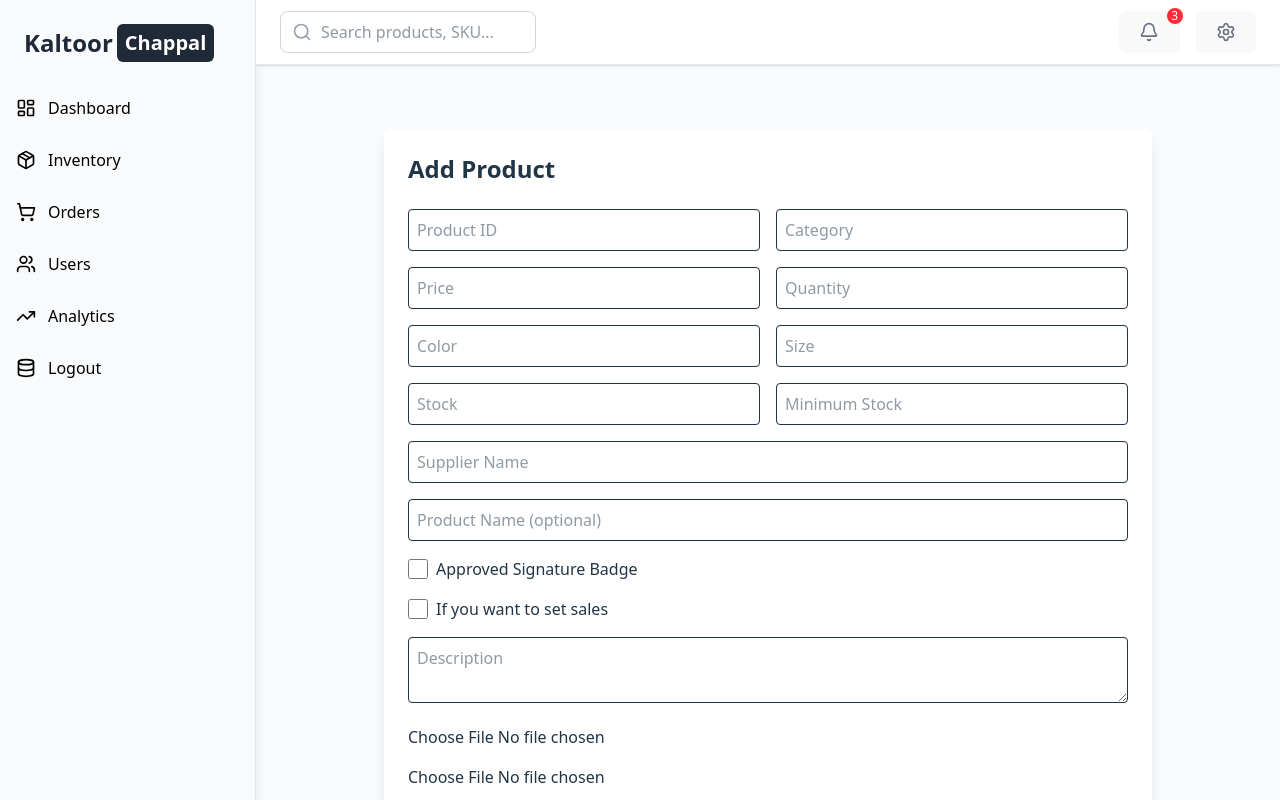
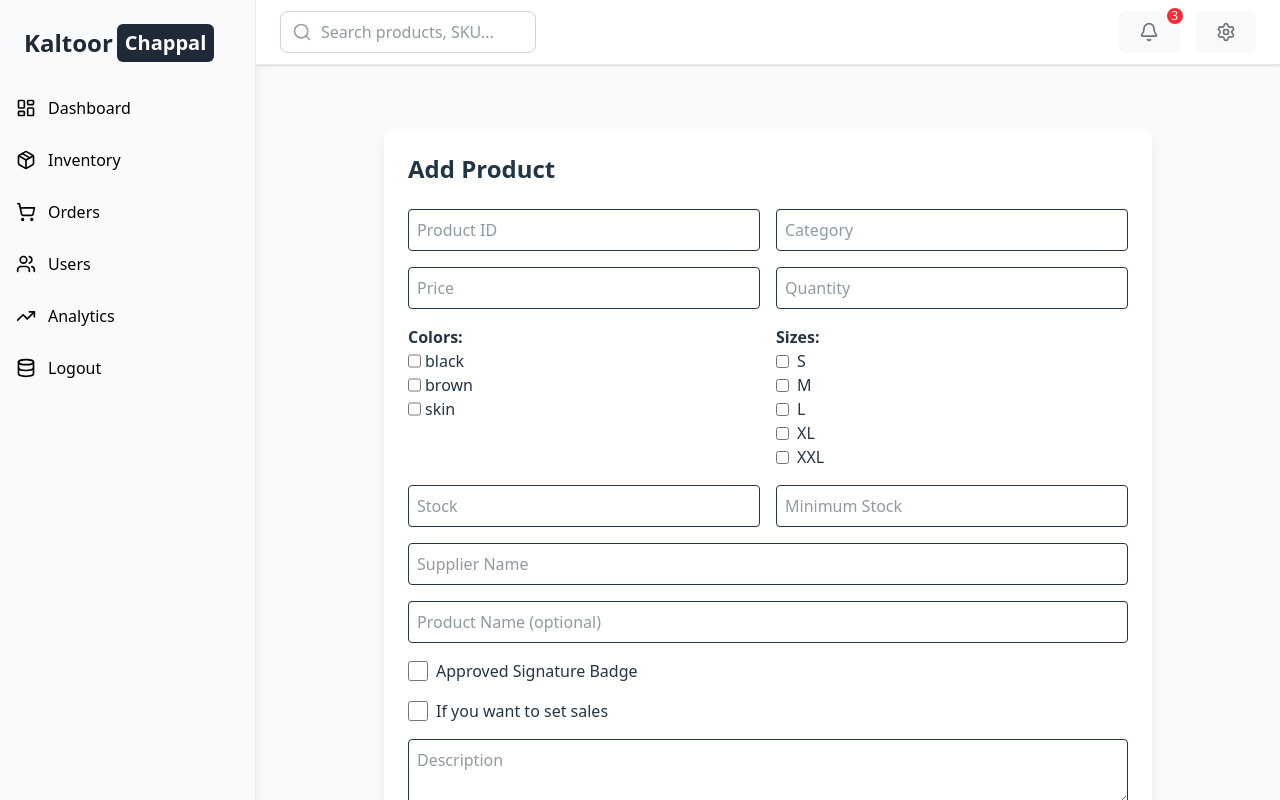
Before and after one commit to mr-mani921/peshawari-chappal-store, a React (Vite) app in the folder client/: page /admin/productadd in a window 1280 px wide. Built offline with nearby package versions, Linux system fonts and the light colour scheme; no server answers.

Commit message:
check color combination

```diff
--- a/client/src/AdminComponents/ProductAdd.jsx
+++ b/client/src/AdminComponents/ProductAdd.jsx
@@ -3,6 +3,7 @@ import axios from "axios";
 import API from "../utils/api";
 import { useProducts } from "../pages/Contexts/Product";
 import { Danger, Success } from "../utils/Tostify";
+import { Loader } from "lucide-react";
 
 const AddProduct = () => {
   const { setProducts } = useProducts();
@@ -19,9 +20,8 @@ const AddProduct = () => {
     badge: "",
     name: "",
     quantity: "",
-    color: "",
-    size: "",
-    stock: "",
+    color: [],
+    size: [],
     minStock: "",
     supplier: "",
     description: "",
@@ -38,6 +38,18 @@ const AddProduct = () => {
       }));
     }
   }, [formData.quantity]);
+
+
+    const handleCheckboxChange = (e, field) => {
+    const { value, checked } = e.target;
+    setFormData((prev) => {
+      if (checked) {
+        return { ...prev, [field]: [...prev[field], value] };
+      } else {
+        return { ...prev, [field]: prev[field].filter((item) => item !== value) };
+      }
+    });
+  };
 
   const handleChange = (e) => {
   const { name, value, type, checked } = e.target;
@@ -115,8 +127,8 @@ const AddProduct = () => {
         name: "",
         quantity: "",
         color: "",
-        size: "",
-        stock: "",
+        size: [],
+        stock: [],
         minStock: "",
         supplier: "",
         description: "",
@@ -178,27 +190,40 @@ const AddProduct = () => {
           />
         </div>
 
-        {/* Color & Size */}
-        <div className="grid grid-cols-1 md:grid-cols-2 gap-4">
-          <input
-            type="text"
-            name="color"
-            placeholder="Color"
-            value={formData.color}
-            onChange={handleChange}
-            required
-            className="w-full border p-2 rounded"
-          />
-          <input
-            type="text"
-            name="size"
-            placeholder="Size"
-            value={formData.size}
-            onChange={handleChange}
-            required
-            className="w-full border p-2 rounded"
-          />
-        </div>
+         <div className=" grid grid-cols-1 md:grid-cols-2 gap-4">
+<div className="">
+  <p className="font-semibold">Colors:</p>
+  {["black", "brown", "skin"].map((color) => (
+    <label key={color} className="flex  space-x-1">
+      <input
+        type="checkbox"
+        value={color}
+        checked={formData.color.includes(color)}
+        onChange={(e) => handleCheckboxChange(e, "color")}
+      />
+      <span>{color}</span>
+    </label>
+  ))}
+</div>
+
+{/* Size Checkboxes */}
+<div className=" ">
+  <p className="font-semibold">Sizes:</p>
+  {["S", "M", "L", "XL", "XXL"].map((size) => (
+    <label key={size} className="flex items-center space-x-2">
+      <input
+        type="checkbox"
+        value={size}
+        checked={formData.size.includes(size)}
+        onChange={(e) => handleCheckboxChange(e, "size")}
+      />
+      <span>{size}</span>
+    </label>
+  ))}
+</div>
+
+</div>
+
 
         {/* Stock & Min Stock */}
         <div className="grid grid-cols-1 md:grid-cols-2 gap-4">
@@ -297,7 +322,7 @@ const AddProduct = () => {
             onChange={(e) => handleImageUpload(e, "first")}
             required
           />
-          {loading && <p className="text-red-500">Uploading image...</p>}
+          {/* {loading && <p className="text-red-500">Uploading image...</p>} */}
           {formData.image && (
             <img
               src={formData.image}
@@ -315,7 +340,7 @@ const AddProduct = () => {
             onChange={(e) => handleImageUpload(e, "second")}
             required
           />
-          {loading && <p className="text-red-500">Uploading Hover Image...</p>}
+          {loading && <p className="text-red-500 flex justify-center"><Loader/></p>}
           {formData.hoverImage && (
             <img
               src={formData.hoverImage}
--- a/client/src/App.jsx
+++ b/client/src/App.jsx
@@ -62,7 +62,7 @@ import { ToastContainer } from 'react-toastify';
         { path: 'contact', element: <Contact /> },
         { path: 'CheckoutPage', element: <CheckoutPage /> },
         { path: 'products', element: <Products /> },
-        { path: 'productInfo', element: <ProductInfo /> },
+        { path: 'productInfo/:id', element: <ProductInfo /> },
         { path: 'wishlist', element: <Wishlist /> },
         { path: 'services', element: <Services /> },
         { path: 'termsOfService', element: <TermsOfService /> },
--- a/client/src/components/ProductCard.jsx
+++ b/client/src/components/ProductCard.jsx
@@ -41,26 +41,35 @@
         {/* ={`./ProductPage/${product.id}`} */}
 
         <div   className="product-image-container">
-          <Link to="./ProductInfo">
-
-            <img src={image} alt={name} className="product-image main-image" style={{
+       <Link to={`./productInfo/${product.id}`}>
+  <img
+    src={image}
+    alt={name}
+    className="product-image main-image"
+    style={{
       width: "100%",
-              height: " 238px",
+      height: "238px",
       borderRadius: "8px",
       overflow: "hidden",
-              border: " 1px solid #e5e7eb"
-            }} />
+      border: "1px solid #e5e7eb"
+    }}
+  />
   {hoverImage && (
-              <img style={{
+    <img
+      style={{
         width: "100%",
-                height: " 238px",
+        height: "238px",
         borderRadius: "8px",
         overflow: "hidden",
-                border: " 1px solid #e5e7eb"
-              }} src={hoverImage} alt={name} className="product-image hover-image" />
-
+        border: "1px solid #e5e7eb"
+      }}
+      src={hoverImage}
+      alt={name}
+      className="product-image hover-image"
+    />
   )}
 </Link>
+
 
           <div className="product-actions">
             <button className="action-btn" aria-label="Add to wishlist">
--- a/client/src/components/ProductInfo.tsx
+++ b/client/src/components/ProductInfo.tsx
@@ -1,7 +1,10 @@
 import React, { useState } from 'react';
 import { Star, Heart, Share2, MessageCircle, HelpCircle, ShoppingCart, Zap } from 'lucide-react';
+import { useProducts } from '../pages/Contexts/ProductContext';
+import { useParams } from 'react-router-dom';
 
 const ProductInfo: React.FC = () => {
+
   const [selectedSize, setSelectedSize] = useState('M');
   const [quantity, setQuantity] = useState(1);
   const [isSaved, setIsSaved] = useState(false);
--- a/client/src/pages/ProductInfo.tsx
+++ b/client/src/pages/ProductInfo.tsx
@@ -3,10 +3,16 @@ import { useDispatch, useSelector } from 'react-redux';
 import { Star, Heart, Share2, MessageCircle, HelpCircle, ShoppingCart, Zap, Palette, Settings, Truck, ChartCandlestick } from 'lucide-react';
 import { addToCart, openCart } from '../store/slices/cartSlice';
 import { toggleWishlistItem } from '../store/slices/wishlistSlice';
-  import { Link } from 'react-router-dom';
+  import { Link, useParams } from 'react-router-dom';
 
 import { GitCompare ,Ruler,Phone} from 'lucide-react';
-const ProductInfo = () => {
+import { useProducts } from './Contexts/Product';
+  const ProductInfo = () => {
+   const { id } = useParams();
+     const { products }=useProducts()
+    const product = products.find((product) => product.id == id);
+     console.log("product",product)
+
   const dispatch = useDispatch();
   const { items: wishlistItems } = useSelector((state) => state.wishlist);
   const { items: cartItems } = useSelector((state) => state.cart);
@@ -23,12 +29,12 @@ const ProductInfo = () => {
   const [isCustomizing, setIsCustomizing] = useState(false);
 
   const productId = '09274';
-  const sizes = ['XS', 'S', 'M', 'L', 'XL', 'XXL'];
+  // const sizes = product.size
   const rating = 4.8;
   const reviewCount = 2847;
 
   // Check if product is in wishlist
-  const isInWishlist = wishlistItems.some(item => item.id === productId);
+  // const isInWishlist = wishlistItems.some(item => item.id === productId);
 
   // Customization options
   const colorOptions = [
@@ -268,8 +274,8 @@ const ProductInfo = () => {
             <Heart
               size={20}
               style={{
-                color: isInWishlist ? '#FF6B6B' : '#666',
-                fill: isInWishlist ? '#FF6B6B' : 'none'
+                color:  product ? '#FF6B6B' : '#666',
+                fill: product ? '#FF6B6B' : 'none'
               }}
             />
           </button>
@@ -587,7 +593,7 @@ const ProductInfo = () => {
             }}
           >
             <option value="">Choose an option</option>
-            {sizes.map((size) => (
+            {product?.size?.map((size) => (
               <option key={size} value={size}>{size}</option>
             ))}
           </select>
@@ -597,6 +603,7 @@ const ProductInfo = () => {
             </p>
           )}
         </div>
+
 
         {/* Quantity Selector */}
         <div style={{ marginBottom: '25px' }}>
```
Also changed, not shown: 1 other file (tests, documents, lock files or other folders). Lines whose indentation alone changed are shown as unchanged.
